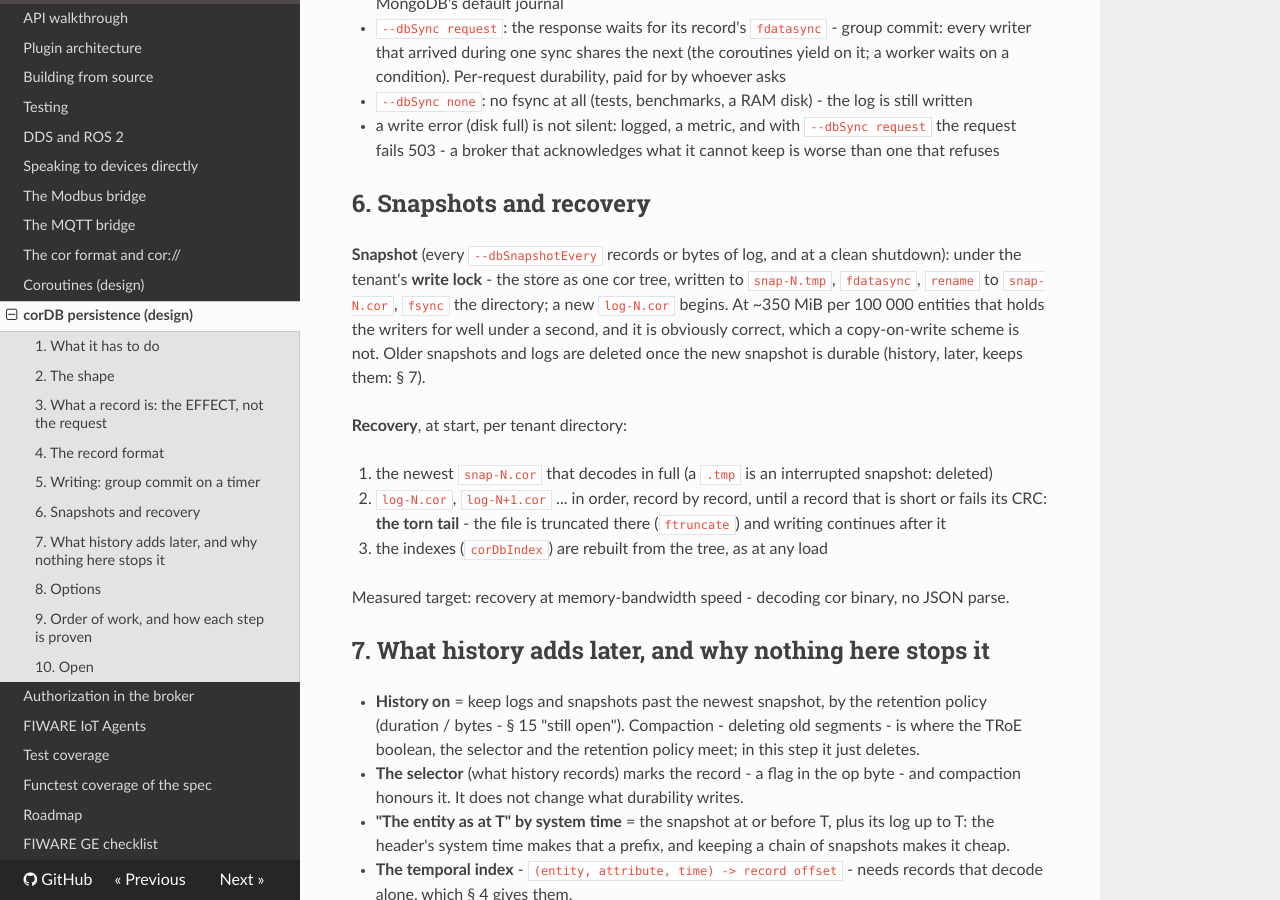
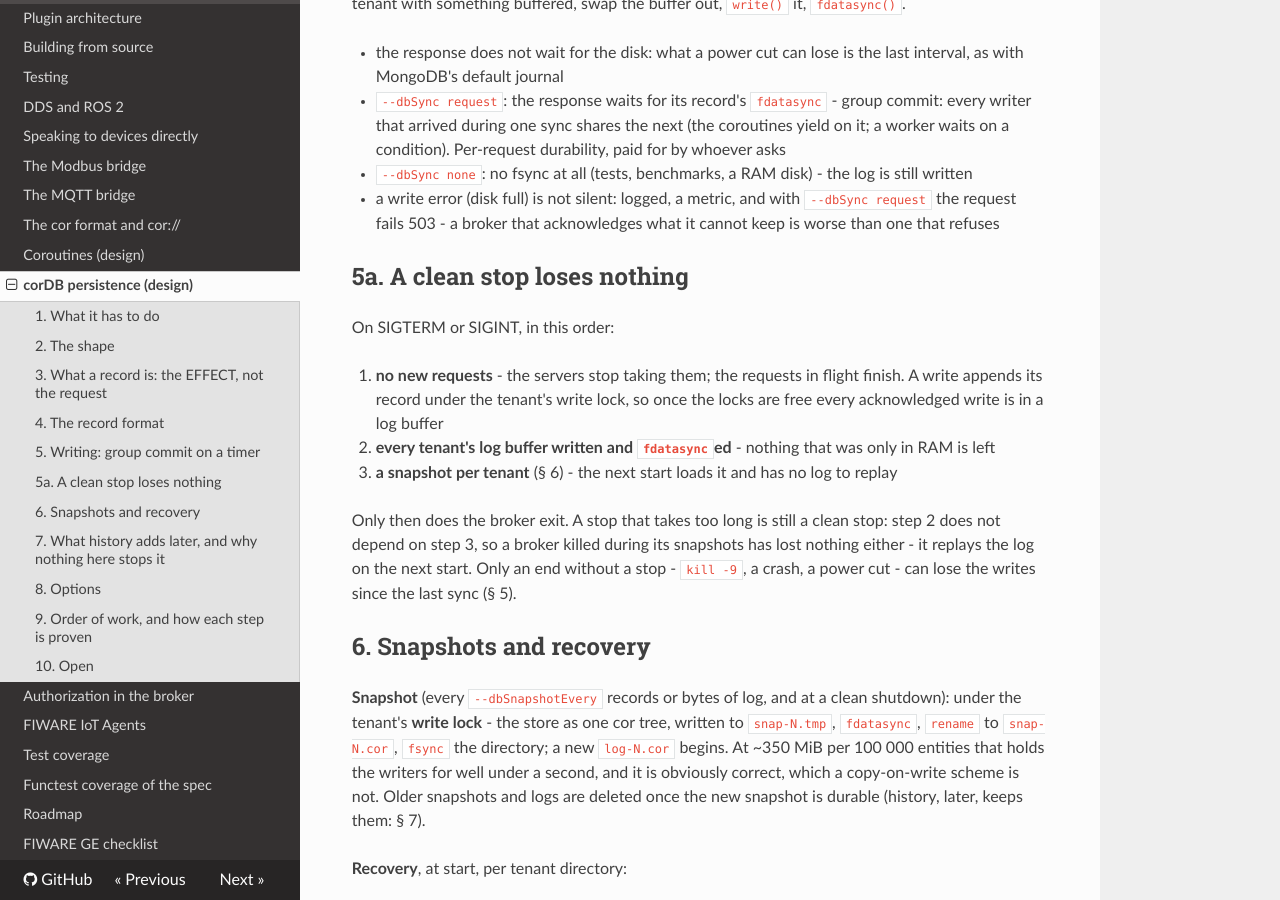
Before and after one commit to SEAMWARE/coraine, an MkDocs documentation site: the page built from doc/cordb-persistence.md, in a window 1280 px wide and 900 px high, scrolled down 2361 px. Built offline with MkDocs 1.6.1, drawn with Linux system fonts in a browser that asks for light colours; nearby versions of some CDN libraries; comment, search, counter and statistics services are not loaded; some of the changed text lies outside the part shown.

Commit message:
doc: cordb-persistence - a clean stop loses nothing (§ 5a): stop, flush + fdatasync every log, snapshot, exit
Co-Authored-By: Claude Opus 5.5 <noreply@anthropic.com>

```diff
--- a/doc/cordb-persistence.md
+++ b/doc/cordb-persistence.md
@@ -9,8 +9,11 @@ only constrained here, not designed.*
 corDB keeps every tenant's entities, subscriptions and registrations in RAM, one `CorNode` tree per
 tenant (`corDbStore.h`). A restart loses all of it. After this step:
 
-- a broker restarted - cleanly, by `kill -9`, by a power cut - comes back with what it had, less at
-  most the last ~100 ms of writes (the default; MongoDB's journal makes the same promise)
+- a broker **stopped cleanly** (SIGTERM, SIGINT) loses nothing: everything in RAM is on disk before
+  it exits (§ 5a)
+- a broker that **dies** - `kill -9`, a crash, a power cut - comes back with what it had, less at
+  most the last ~100 ms of writes (the default; MongoDB's journal makes the same promise) - nothing,
+  with `--dbSync request`
 - recovery time is bounded by a snapshot, not by the age of the broker
 - **no new library**: `open`, `write`, `fdatasync`, `rename`, `ftruncate` - and the cor:// codec the
   broker already has
@@ -103,6 +106,21 @@ for each tenant with something buffered, swap the buffer out, `write()` it, `fda
 - a write error (disk full) is not silent: logged, a metric, and with `--dbSync request` the request
   fails 503 - a broker that acknowledges what it cannot keep is worse than one that refuses
 
+## 5a. A clean stop loses nothing
+
+On SIGTERM or SIGINT, in this order:
+
+1. **no new requests** - the servers stop taking them; the requests in flight finish. A write appends
+   its record under the tenant's write lock, so once the locks are free every acknowledged write is
+   in a log buffer
+2. **every tenant's log buffer written and `fdatasync`ed** - nothing that was only in RAM is left
+3. **a snapshot per tenant** (§ 6) - the next start loads it and has no log to replay
+
+Only then does the broker exit. A stop that takes too long is still a clean stop: step 2 does not
+depend on step 3, so a broker killed during its snapshots has lost nothing either - it replays the
+log on the next start. Only an end without a stop - `kill -9`, a crash, a power cut - can lose the
+writes since the last sync (§ 5).
+
 ## 6. Snapshots and recovery
 
 **Snapshot** (every `--dbSnapshotEvery` records or bytes of log, and at a clean shutdown): under the
```
